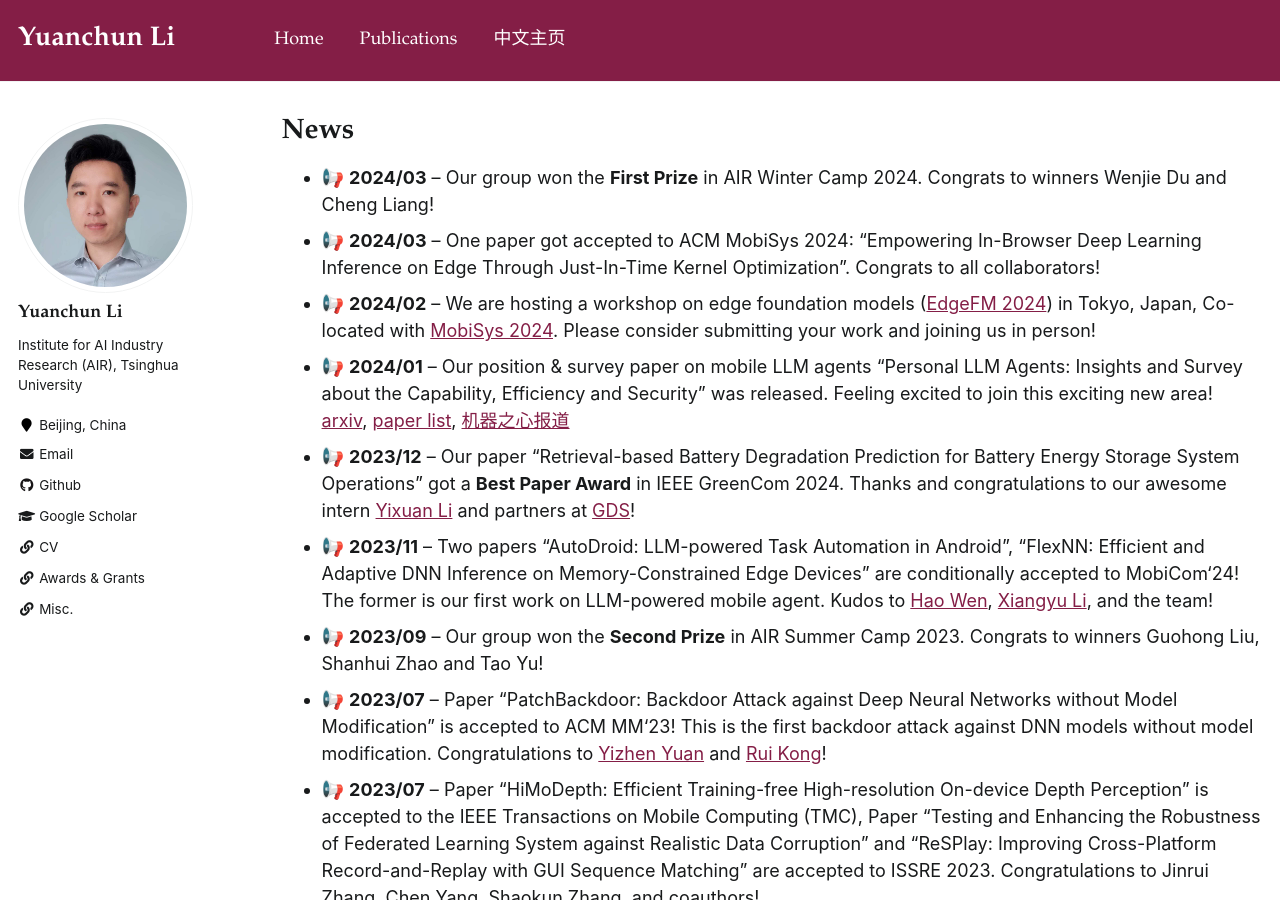
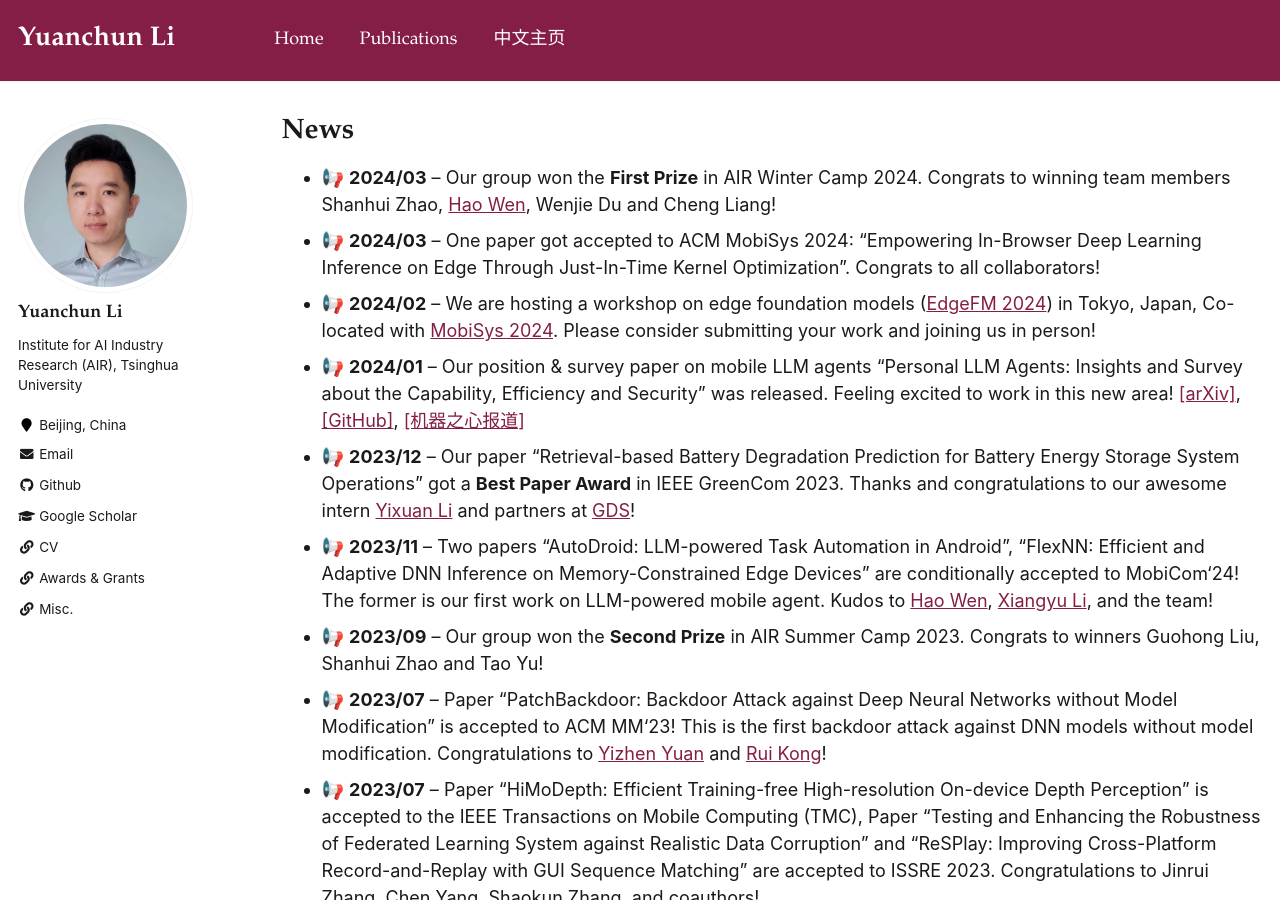
Before and after one commit to yuanchun-li/yuanchun-li.github.io, a Jekyll site: the page built from _pages/news.md, in a window 1280 px wide and 900 px high. Built offline with Jekyll 4.4.1, drawn with Linux system fonts in a browser that asks for light colours.

Commit message:
slight update

```diff
--- a/_pages/news.md
+++ b/_pages/news.md
@@ -9,12 +9,12 @@ redirect_from:
 
 {% include base_path %}
 
-- 📢 **2024/03** -- Our group won the **First Prize** in AIR Winter Camp 2024. Congrats to winners Wenjie Du and Cheng Liang!
+- 📢 **2024/03** -- Our group won the **First Prize** in AIR Winter Camp 2024. Congrats to winning team members Shanhui Zhao, [Hao Wen](https://wenh18.github.io/), Wenjie Du and Cheng Liang!
 - 📢 **2024/03** -- One paper got accepted to ACM MobiSys 2024: "Empowering In-Browser Deep Learning Inference on Edge Through Just-In-Time Kernel Optimization". Congrats to all collaborators!
 - 📢 **2024/02** -- We are hosting a workshop on edge foundation models ([EdgeFM 2024](https://edgefm.github.io/)) in Tokyo, Japan, Co-located with [MobiSys 2024](https://www.sigmobile.org/mobisys/2024/). Please consider submitting your work and joining us in person!
-- 📢 **2024/01** -- Our position & survey paper on mobile LLM agents "Personal LLM Agents: Insights and Survey about the Capability, Efficiency and Security" was released. Feeling excited to join this exciting new area! [arxiv](https://arxiv.org/abs/2401.05459), [paper list](https://github.com/MobileLLM/Personal_LLM_Agents_Survey), [机器之心报道](https://mp.weixin.qq.com/s/JYB4BzsXhWF8pEUUkvn_GQ)
-- 📢 **2023/12** -- Our paper "Retrieval-based Battery Degradation Prediction for Battery Energy Storage System Operations" got a **Best Paper Award** in IEEE GreenCom 2024. Thanks and congratulations to our awesome intern [Yixuan Li](#) and partners at [GDS](https://www.gds-services.com/en/)!
-- 📢 **2023/11** -- Two papers "AutoDroid: LLM-powered Task Automation in Android", "FlexNN: Efficient and Adaptive DNN Inference on  Memory-Constrained Edge Devices" are conditionally accepted to MobiCom‘24! The former is our first work on LLM-powered mobile agent. Kudos to [Hao Wen](#), [Xiangyu Li](#), and the team!
+- 📢 **2024/01** -- Our position & survey paper on mobile LLM agents "Personal LLM Agents: Insights and Survey about the Capability, Efficiency and Security" was released. Feeling excited to work in this new area! [[arXiv]](https://arxiv.org/abs/2401.05459), [[GitHub]](https://github.com/MobileLLM/Personal_LLM_Agents_Survey), [[机器之心报道]](https://mp.weixin.qq.com/s/JYB4BzsXhWF8pEUUkvn_GQ)
+- 📢 **2023/12** -- Our paper "Retrieval-based Battery Degradation Prediction for Battery Energy Storage System Operations" got a **Best Paper Award** in IEEE GreenCom 2023. Thanks and congratulations to our awesome intern [Yixuan Li](#) and partners at [GDS](https://www.gds-services.com/en/)!
+- 📢 **2023/11** -- Two papers "AutoDroid: LLM-powered Task Automation in Android", "FlexNN: Efficient and Adaptive DNN Inference on  Memory-Constrained Edge Devices" are conditionally accepted to MobiCom‘24! The former is our first work on LLM-powered mobile agent. Kudos to [Hao Wen](https://wenh18.github.io/), [Xiangyu Li](#), and the team!
 - 📢 **2023/09** -- Our group won the **Second Prize** in AIR Summer Camp 2023. Congrats to winners Guohong Liu, Shanhui Zhao and Tao Yu!
 - 📢 **2023/07** -- Paper "PatchBackdoor: Backdoor Attack against Deep Neural Networks without Model Modification" is accepted to ACM MM‘23! This is the first backdoor attack against DNN models without model modification. Congratulations to [Yizhen Yuan](https://xaiveryuan.github.io) and [Rui Kong](https://rui-kong.github.io/)!
 - 📢 **2023/07** -- Paper "HiMoDepth: Efficient Training-free High-resolution On-device Depth Perception" is accepted to the IEEE Transactions on Mobile Computing (TMC), Paper "Testing and Enhancing the Robustness of Federated Learning System against Realistic Data Corruption" and "ReSPlay: Improving Cross-Platform Record-and-Replay with GUI Sequence Matching" are accepted to ISSRE 2023. Congratulations to Jinrui Zhang, Chen Yang, Shaokun Zhang, and coauthors!
```
Also changed, not shown: _pages/about.md (+4 -4 lines).
